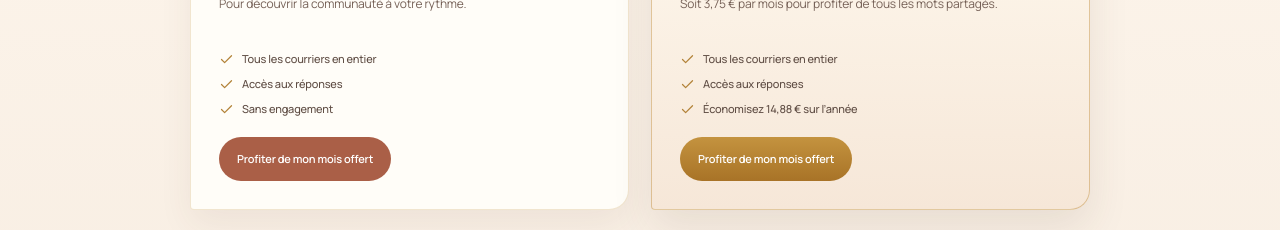
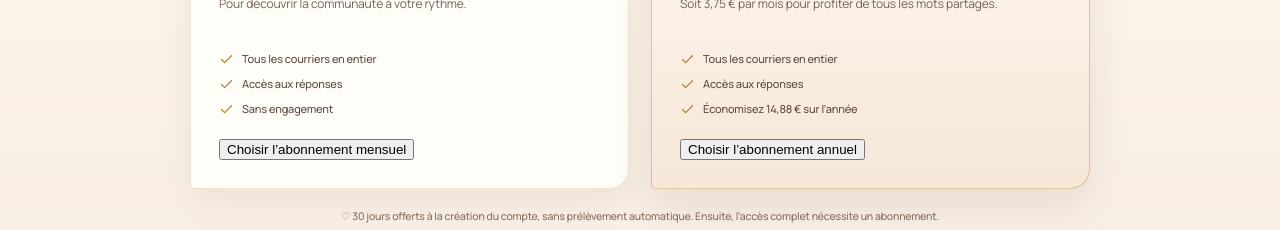
Before and after one commit to njyw4z5df6-debug/les-courriers-du-coeur, a React (Vite) app: page / in a window 1280 px wide. Shown: the part 1900-2130 px from the top of the page. Built offline with nearby package versions, Linux system fonts and the light colour scheme; no server answers; the database is empty.

Commit message:
Connect subscription buttons to Stripe Checkout

```diff
--- a/src/pages/HomePage.tsx
+++ b/src/pages/HomePage.tsx
@@ -1,8 +1,32 @@
 import { ArrowRight, BookOpen, Check, Feather, Heart, MessageCircle, PenLine, UsersRound } from 'lucide-react'
 import { categories } from '../data/categories'
 import { PublicLetters } from '../components/PublicLetters'
+import { getUserSession } from '../lib/userAuth'
 
 export function HomePage() {
+  async function startCheckout(plan: 'monthly' | 'yearly') {
+    const session = getUserSession()
+    if (!session) {
+      window.location.href = '/compte'
+      return
+    }
+    try {
+      const response = await fetch('/api/create-checkout', {
+        method: 'POST',
+        headers: {
+          'Content-Type': 'application/json',
+          Authorization: 'Bearer ' + session.accessToken,
+        },
+        body: JSON.stringify({ plan }),
+      })
+      const data = await response.json()
+      if (!response.ok || !data?.url) throw new Error(data?.error || 'Paiement indisponible')
+      window.location.href = data.url
+    } catch {
+      window.alert('Le paiement est momentanément indisponible. Réessayez dans quelques instants.')
+    }
+  }
+
   return (
     <main id="accueil" className="cdc-home">
       <section className="cdc-hero">
@@ -65,7 +89,7 @@ export function HomePage() {
             <div className="cdc-price"><strong>4,99 €</strong><span>/ mois</span></div>
             <p>Pour découvrir la communauté à votre rythme.</p>
             <ul><li><Check size={15}/> Tous les courriers en entier</li><li><Check size={15}/> Accès aux réponses</li><li><Check size={15}/> Sans engagement</li></ul>
-            <a href="/compte">Profiter de mon mois offert</a>
+            <button type="button" onClick={() => startCheckout('monthly')}>Choisir l’abonnement mensuel</button>
           </article>
           <article className="cdc-price-card cdc-price-card-featured">
             <span className="cdc-price-badge">Le plus avantageux</span>
@@ -74,7 +98,7 @@ export function HomePage() {
             <div className="cdc-price"><strong>45 €</strong><span>/ an</span></div>
             <p>Soit 3,75 € par mois pour profiter de tous les mots partagés.</p>
             <ul><li><Check size={15}/> Tous les courriers en entier</li><li><Check size={15}/> Accès aux réponses</li><li><Check size={15}/> Économisez 14,88 € sur l’année</li></ul>
-            <a href="/compte">Profiter de mon mois offert</a>
+            <button type="button" onClick={() => startCheckout('yearly')}>Choisir l’abonnement annuel</button>
           </article>
         </div>
         <p className="cdc-pricing-note">♡ 30 jours offerts à la création du compte, sans prélèvement automatique. Ensuite, l’accès complet nécessite un abonnement.</p>
```
